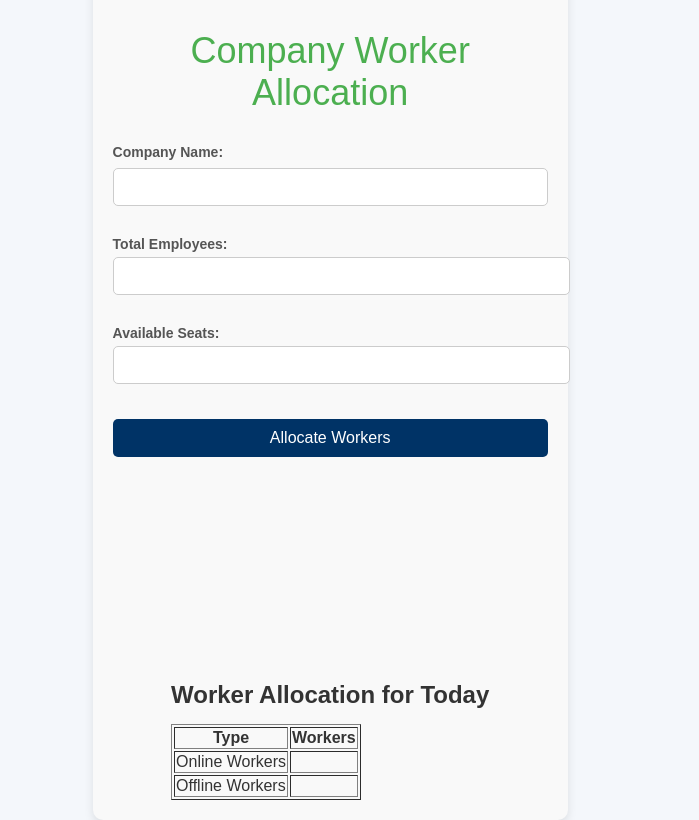
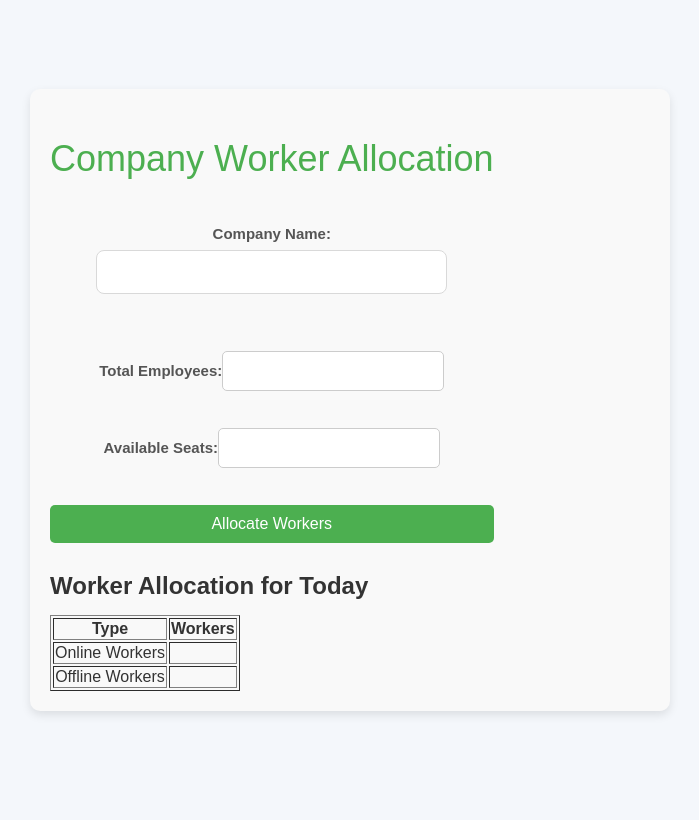
Before and after one commit to Prajna-MAX/Hack-a-League, a React (Create React App) app in the folder front/: page /company-form in a window 1280 px wide. Shown: the whole page, without its empty margins (354-1053 px from the left). Built offline with nearby package versions, Linux system fonts and the light colour scheme.

Commit message:
department css

```diff
--- a/front/src/components/deptForm.css
+++ b/front/src/components/deptForm.css
@@ -1,160 +1,116 @@
-/* Overall container */
-.container {
+/* General Styles */
+body {
+    font-family: Arial, sans-serif;
+    background-color: #f4f4f9;
+    margin: 0;
+    padding: 0;
     display: flex;
-    flex-direction: column;
+    justify-content: center;
     align-items: center;
-    justify-content: center;
     min-height: 100vh;
-    background-color: #f4f7fc;
-    padding: 20px;
   }
 
-  /* Header Styling */
-  h1 {
-    color: #003366;
-    font-size: 28px;
-    margin-bottom: 20px;
+  .container {
+    background-color: #ffffff;
+    padding: 20px;
+    border-radius: 10px;
+    box-shadow: 0 4px 8px rgba(0, 0, 0, 0.1);
+    max-width: 800px;
+    width: 100%;
     text-align: center;
   }
 
-  /* Allocate Button */
+  h1 {
+    color: #333;
+    margin-bottom: 20px;
+  }
+
+  h2 {
+    color: #333;
+    margin-bottom: 10px;
+  }
+
+  p {
+    color: #666;
+    margin-bottom: 20px;
+  }
+
+  /* Button Styles */
   button {
-    background-color: #003366;
+    padding: 10px 20px;
+    background-color: #2196f3; /* Blue for buttons */
     color: white;
-    font-size: 16px;
-    padding: 10px 20px;
     border: none;
     border-radius: 5px;
+    font-size: 16px;
     cursor: pointer;
-    transition: 0.3s ease-in-out;
+    transition: background-color 0.3s ease;
+    margin: 5px;
   }
 
   button:hover {
-    background-color: #1f51f8;
+    background-color: #1976d2; /* Darker blue on hover */
   }
 
-  /* Department Form Styling */
+  /* Form Styles */
   #departmentForm {
-    background: white;
-    padding: 25px;
-    border-radius: 10px;
-    box-shadow: 0px 4px 8px rgba(0, 0, 0, 0.1);
-    width: 100%;
-    max-width: 400px;
     margin-top: 20px;
   }
 
-  label {
-    font-size: 14px;
-    font-weight: 600;
-    color: #003366;
-    display: block;
-    margin-bottom: 5px;
+  form {
+    display: flex;
+    flex-direction: column;
+    gap: 15px;
+    align-items: center;
   }
 
-  input[type="number"],
-  input[type="text"] {
-    width: 100%;
+  label {
+    font-weight: bold;
+    color: #333;
+  }
+
+  input[type="number"] {
     padding: 10px;
     border: 1px solid #ccc;
     border-radius: 5px;
-    font-size: 14px;
-    margin-bottom: 15px;
-  }
-
-  button[type="submit"] {
-    background-color: #003366;
+    font-size: 16px;
     width: 100%;
-  }
-
-  button[type="submit"]:hover {
-    background-color: #1f51f8;
-  }
-
-  button[type="button"] {
-    background-color: #ff4d4d;
-    width: 100%;
-    margin-top: 10px;
-  }
-
-  button[type="button"]:hover {
-    background-color: #cc0000;
+    max-width: 200px;
+    text-align: center;
   }
 
   /* Available Seats Section */
   .seat-recommendation {
     margin-top: 30px;
-    text-align: center;
-  }
-
-  h2 {
-    font-size: 22px;
-    color: #003366;
-    margin-bottom: 15px;
   }
 
   .available-seats {
-    background: white;
+    background-color: #f9f9f9;
     padding: 15px;
-    width: 100%;
-    max-width: 400px;
+    border-radius: 5px;
+    border: 1px solid #ddd;
+    max-height: 200px;
+    overflow-y: auto;
   }
 
   .available-seats ul {
     list-style-type: none;
     padding: 0;
+    margin: 0;
   }
 
   .available-seats li {
-    background: #003366;
-    color: white;
+    background-color: #e3f2fd;
     padding: 10px;
+    margin: 5px 0;
     border-radius: 5px;
-    margin-bottom: 5px;
-    font-size: 14px;
-  }
-  /* Available Seats Section */
-.seat-recommendation {
-    margin-top: 30px;
-    text-align: center;
+    color: #333;
   }
 
-  h2 {
-    font-size: 22px;
-    color: #003366;
-    margin-bottom: 15px;
+  .available-seats p {
+    color: #666;
+    margin: 0;
   }
-
-  /* Styling for Available Seats Box */
-  .available-seats {
-    background: white;
-    padding: 15px;
-    border-radius: 8px;
-    box-shadow: 0px 4px 8px rgba(0, 0, 0, 0.1);
-    width: 250px; /* Reduced width */
-    max-width: 80%;
+  .button-container{
     display: flex;
-    flex-wrap: wrap;
-    justify-content: center;
   }
-
-  /* Styling for Seat Items */
-  .available-seats ul {
-    list-style-type: none;
-    padding: 0;
-    display: flex;
-    flex-wrap: wrap;
-    gap: 5px; /* Adds spacing between seat items */
-    justify-content: center;
-  }
-
-  .available-seats li {
-    background: #003366;
-    color: white;
-    padding: 8px 12px;
-    border-radius: 5px;
-    font-size: 14px;
-    text-align: center;
-    width: 60px; /* Make seats smaller */
-    font-weight: bold;
-  }
--- a/front/src/components/deptForm.js
+++ b/front/src/components/deptForm.js
@@ -39,10 +39,7 @@ function DepartmentForm() {
 
   const handleSubmit = (e) => {
     e.preventDefault();
-    if (!formData.departmentName || !formData.purpose) {
-      alert("Department Name and Purpose are required!");
-      return;
-    }
+
 
     console.log("Department Data:", formData);
     setFormData({
@@ -79,16 +76,7 @@ function DepartmentForm() {
                 min="1"
                 required
               />
-
-              <label htmlFor="faculty">Faculty (comma-separated):</label>
-              <input
-                type="text"
-                id="faculty"
-                name="faculty"
-                value={formData.faculty}
-                onChange={handleInputChange}
-              />
-
+            <div className="button-container"></div>
               <button type="submit">Submit</button>
               <button type="button" onClick={() => setShowForm(false)}>Cancel</button>
             </form>
```
